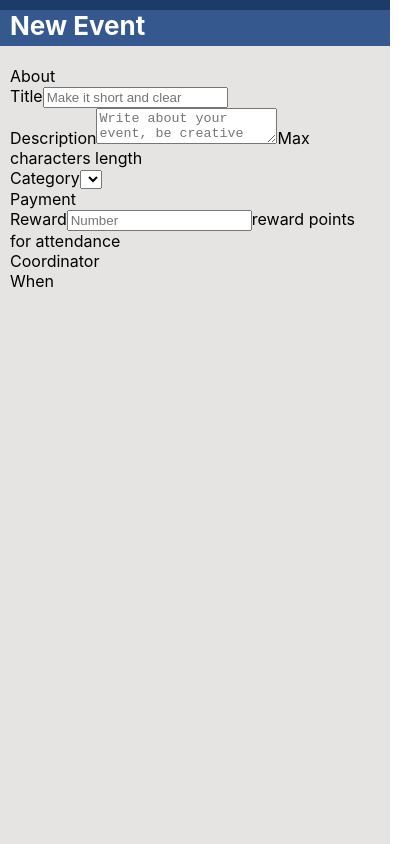
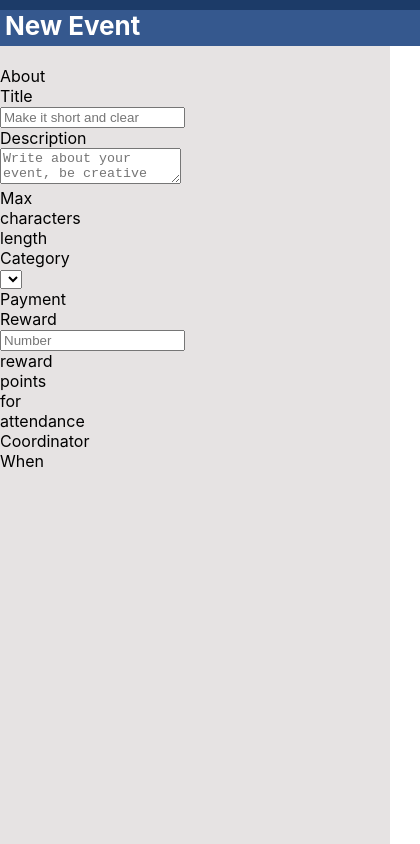
Before and after one commit to Denis-KS/event-creation, a React (Create React App) app: page /new-event in a window 390 px wide. Shown: the whole page, 420 px wide, since content can reach past the window. Built offline with nearby package versions, Linux system fonts and the light colour scheme.

Commit message:
makink grid layout for app with breakpoints

```diff
--- a/src/App.tsx
+++ b/src/App.tsx
@@ -7,7 +7,8 @@ import { Events } from './components/Events/Events';
 import { Provider } from 'react-redux';
 import { store } from './store/reducer';
 import { CreateUpdateEvent } from './components/CreateUpdateEvent/CreateUpdateEvent';
-import { AppContentBox } from './components/styled/Box/AppContentBox';
+import { AppContentGrid } from './components/styled/Box/AppContentBox';
+import { ThemeProvider } from 'styled-components';
 
 export enum Routes {
   HOME = '/',
@@ -16,18 +17,34 @@ export enum Routes {
   UPDATE_EVENT = '/update-event/:id',
 }
 
+export interface ITheme {
+  breakpoints: {
+    iphone5: string;
+    ipad: string;
+  }
+}
+
+const defaultTheme: ITheme = {
+  breakpoints: {
+    iphone5: '420px',
+    ipad: '768px',
+  },
+};
+
 function App() {
   return (
     <Provider store={store}>
       <div className="App">
+        <ThemeProvider theme={defaultTheme}>
           <BrowserRouter>
+            <AppContentGrid>
               <Header />
-          <AppContentBox>
               <Route path={Routes.HOME} exact component={Events}/>
               <Route path={Routes.CREATE_EVENT} component={CreateUpdateEvent}/>
               <Route path={Routes.EVENT_OVERVIEW} exact component={EventOverview}/>
-          </AppContentBox>
+            </AppContentGrid>
           </BrowserRouter>
+        </ThemeProvider>
       </div>
     </Provider>
   );
--- a/src/components/Events/Events.tsx
+++ b/src/components/Events/Events.tsx
@@ -9,6 +9,7 @@ import { EventsList } from "./EventsList";
 import { FlexBox } from "../styled/Box/FlexBox";
 import { deleteEventAction, eraseSearchQueryAction, setSearchQueryAction } from "../../store/actions";
 import { SearchInput } from "../inputs/SearchInput";
+import { Box } from "../styled/Box/Box";
 
 export const Events: React.FC = () => {
     const dispatch = useDispatch();
@@ -52,7 +53,7 @@ export const Events: React.FC = () => {
     }, [dispatch]);
 
     return(
-        <div data-testid="events">
+        <Box data-testid="events" gridArea="content">
             <FlexBox justifyContent="space-between" margin="0 0 20px 0">
                 <SearchInput onChange={handleSearchInput} onErase={handleEraseSearchClick} value={searchQuery} />
                 <button onClick={handleCreateEventClick}>Create Event</button>
@@ -62,6 +63,6 @@ export const Events: React.FC = () => {
                 ? <EventsList events={events} coordinatorsMap={coordinatorsMap} categoriesMap={categoriesMap} deleteEvent={handleDeleteEvent} />
                 : renderPlaceholder()
             }
-        </div>
+        </Box>
     );
 }
--- a/src/components/Header/Header.tsx
+++ b/src/components/Header/Header.tsx
@@ -1,12 +1,14 @@
 import React from "react";
 import { useLocation } from "react-router"
 import styled from "styled-components";
-import { AppContentBox } from "../styled/Box/AppContentBox";
 import { Box } from "../styled/Box/Box";
 import { getTitleFromUrl } from "./header-helpers";
 
 
 const HeaderWrapper = styled(Box)`
+    display: inherit;
+    grid-template-columns: inherit;
+    grid-area: header;
     margin: 0 0 20px 0;
     position: relative;
     background-color: #35588e;
@@ -23,6 +25,7 @@ const HeaderWrapper = styled(Box)`
 `;
 
 const HeaderText = styled.h3`
+    grid-column: 2/3;
     margin: 0;
     padding: 10px 0 5px 0;
     color: #fff;
@@ -36,9 +39,7 @@ export const Header: React.FC = () => {
 
     return (
         <HeaderWrapper backgroundColor="#35588e">
-            <AppContentBox>
-                <HeaderText data-testid="header">{headerText}</HeaderText>
-            </AppContentBox>
+            <HeaderText data-testid="header">{headerText}</HeaderText>
         </HeaderWrapper>
     );
 }
--- a/src/components/styled/Box/AppContentBox.ts
+++ b/src/components/styled/Box/AppContentBox.ts
@@ -1,8 +1,22 @@
 import styled from "styled-components";
 import { Box } from "./Box";
 
-export const AppContentBox = styled(Box)`
-    max-width: 768px;
-    margin: auto;
-    padding: 0 10px;
+export const AppContentGrid = styled(Box)`
+
+    ${({ theme }) => `
+        min-width: ${theme.breakpoints.iphone5};
+        display: grid;
+        grid-template-areas:
+            "header header header"
+            ". content .";
+        grid-template-columns: 5px minmax(calc(${theme.breakpoints.iphone5} - 10px), auto) 5px;
+
+        @media screen and (min-width: ${theme.breakpoints.iphone5}) {
+            grid-template-columns: 5px minmax(calc(${theme.breakpoints.iphone5} - 10px), auto) 5px;
+        }
+
+        @media screen and (min-width: ${theme.breakpoints.ipad}) {
+            grid-template-columns: 1fr ${theme.breakpoints.ipad} 1fr;
+        }
+    `}
 `;
--- a/src/components/styled/Box/Box.ts
+++ b/src/components/styled/Box/Box.ts
@@ -8,9 +8,11 @@ interface IBoxProps {
     maxWidth?: string;
     lineHeight?: number;
     position?: string;
+    gridArea?: string;
 }
 
 export const Box = styled.div<IBoxProps>`
+    grid-area: ${props => props.gridArea || 'initial'};
     padding: ${props => props.padding || 'initial'};
     margin: ${props => props.margin || 'initial'};
     background-color: ${props => props.backgroundColor || 'initial'};
```
Lines whose indentation alone changed are shown as unchanged.
